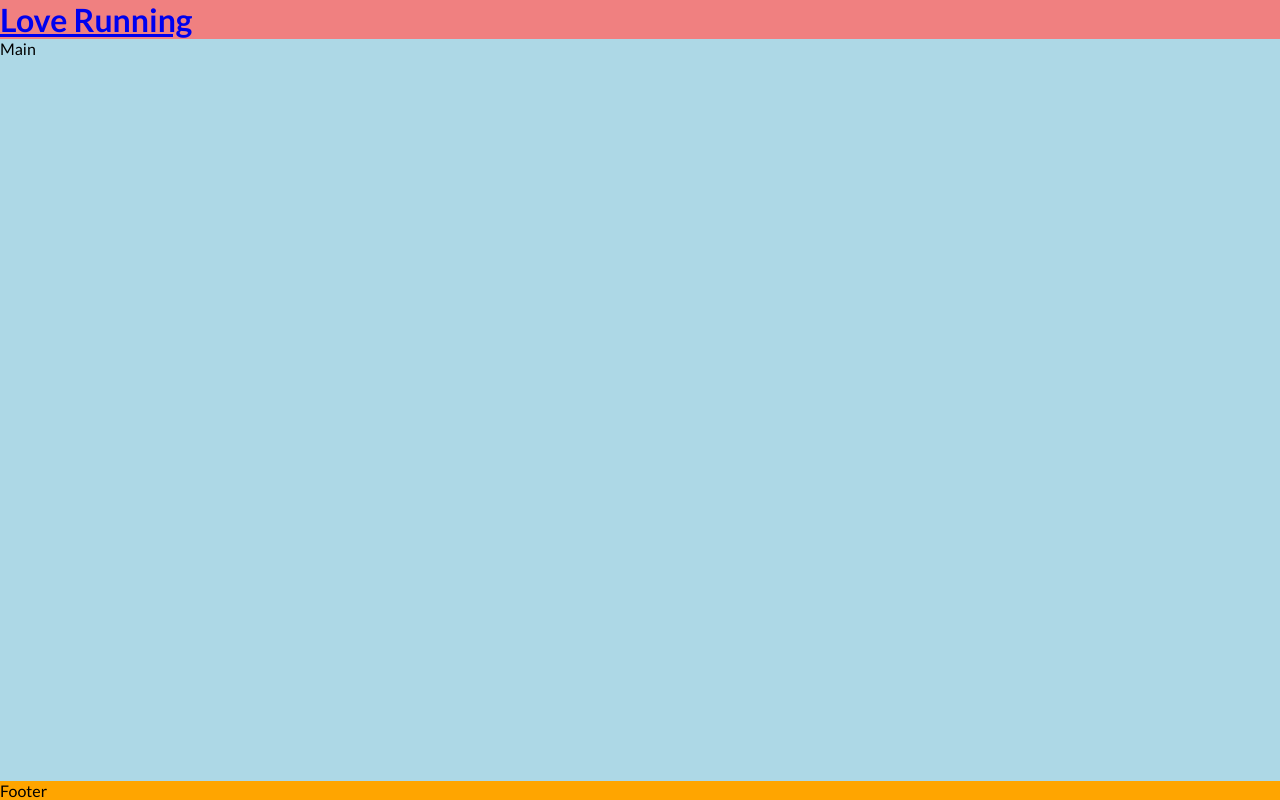
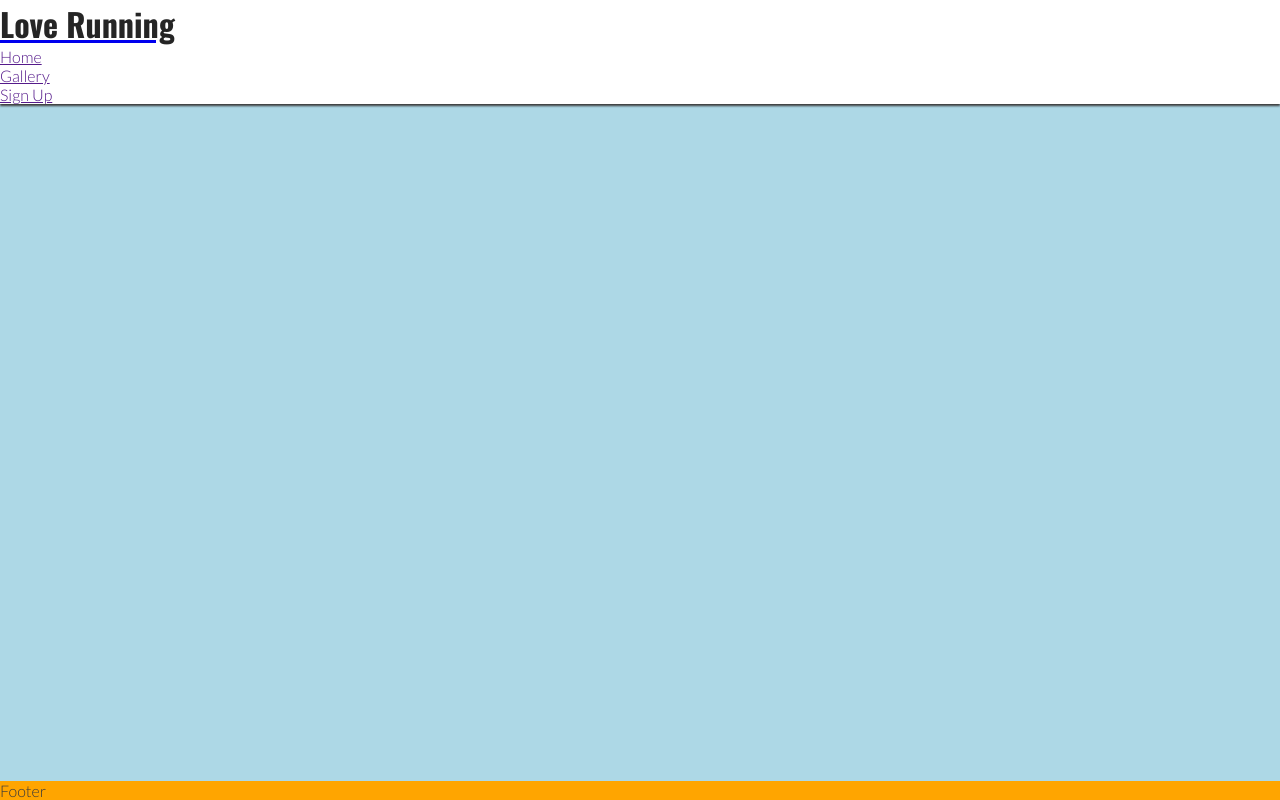
Before and after one commit to LauraMasterton/love-running, a plain HTML site: page index.html in a window 1280 px wide. Drawn offline with nearby package versions, Linux system fonts and the light colour scheme.

Commit message:
add header styles

```diff
--- a/assets/css/style.css
+++ b/assets/css/style.css
@@ -1,6 +1,6 @@
-/*Google fonts links*/
+
 /* Google fonts import */
-@import url('https://fonts.googleapis.com/css2?family= Lato:ital,wght@0,100;0,300;0,400;0,700;0,900;1,100;1,300;1,400;1,700;1,900 &family=Oswald:wght@200..700&display=swap');
+@import url('https://fonts.googleapis.com/css2?family=Lato:wght@300&family=Oswald:wght@200;300;400;500;600;700&display=swap');
 
 /* Asterisk wiildcard selector to override default styles added by the browser*/
 * {
@@ -14,12 +14,22 @@ body {
     display: flex;
     flex-direction: column;
     /*generic project styles*/
-    color: black;
-    font-family: 'Lato', sans-serif
+    color: #3a3a3a;
+    font-family: 'Lato', sans-serfif;
 }
 /* Header */
 header {
-    background-color: lightcoral;
+    background-color: #ffffff;
+    padding: 0 1 rem;
+    position: fixed;
+    z-index: 99;
+    width: 100%;
+    box-shadow: 0 2px 2px#3a3a3a;
+}
+
+h1 {
+    font-family: 'Oswald', sans-serif;
+    color: #252525;
 }
 /* Main */
 main {
--- a/index.html
+++ b/index.html
@@ -22,8 +22,14 @@
 <header>
    <a href="index.html">
      <h1 id="logo">Love Running</h1>
-   </a>
+  <nav>
+  <ul id="menu">
+      <li><a href="">Home</a></li>
+      <li><a href="">Gallery</a></li>
+      <li><a href="">Sign Up</a></li>
+  </ul> </a>
 </header>
+
 <!--Main-->
 <main>Main</main>
 <!--Footer-->
```
